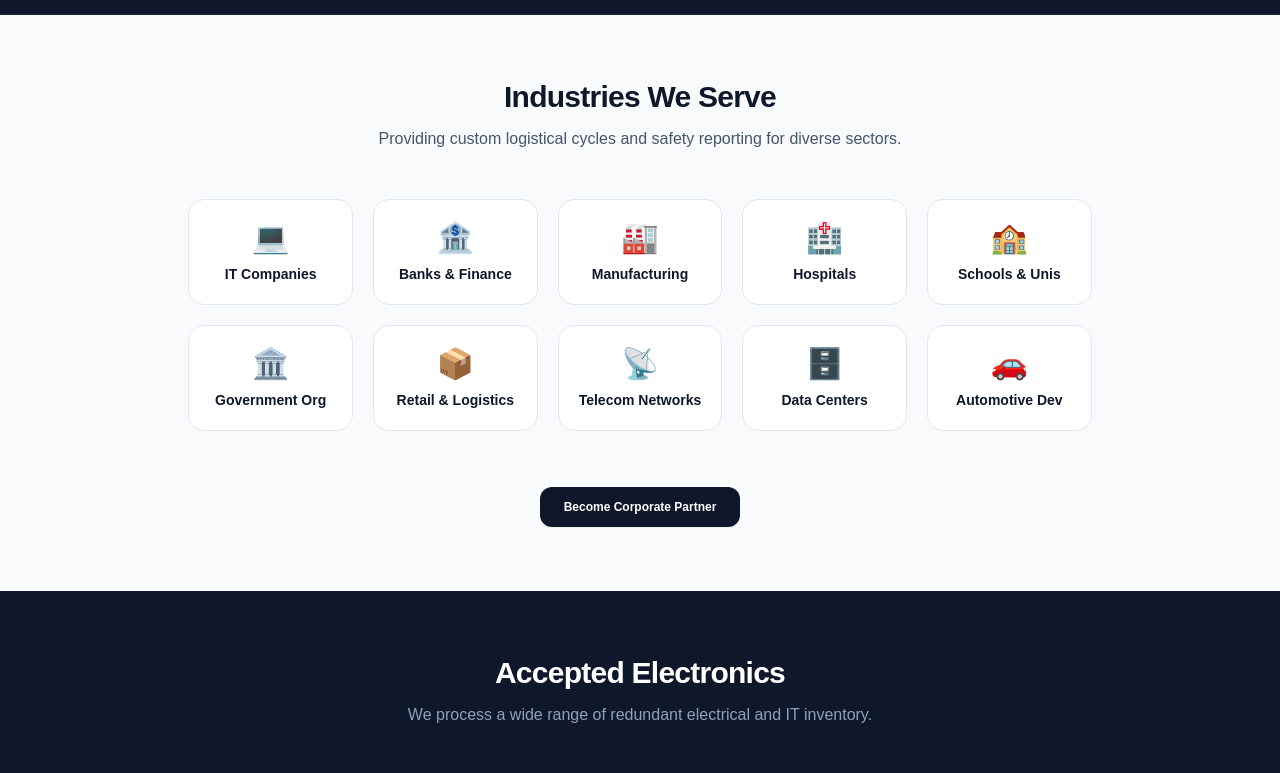
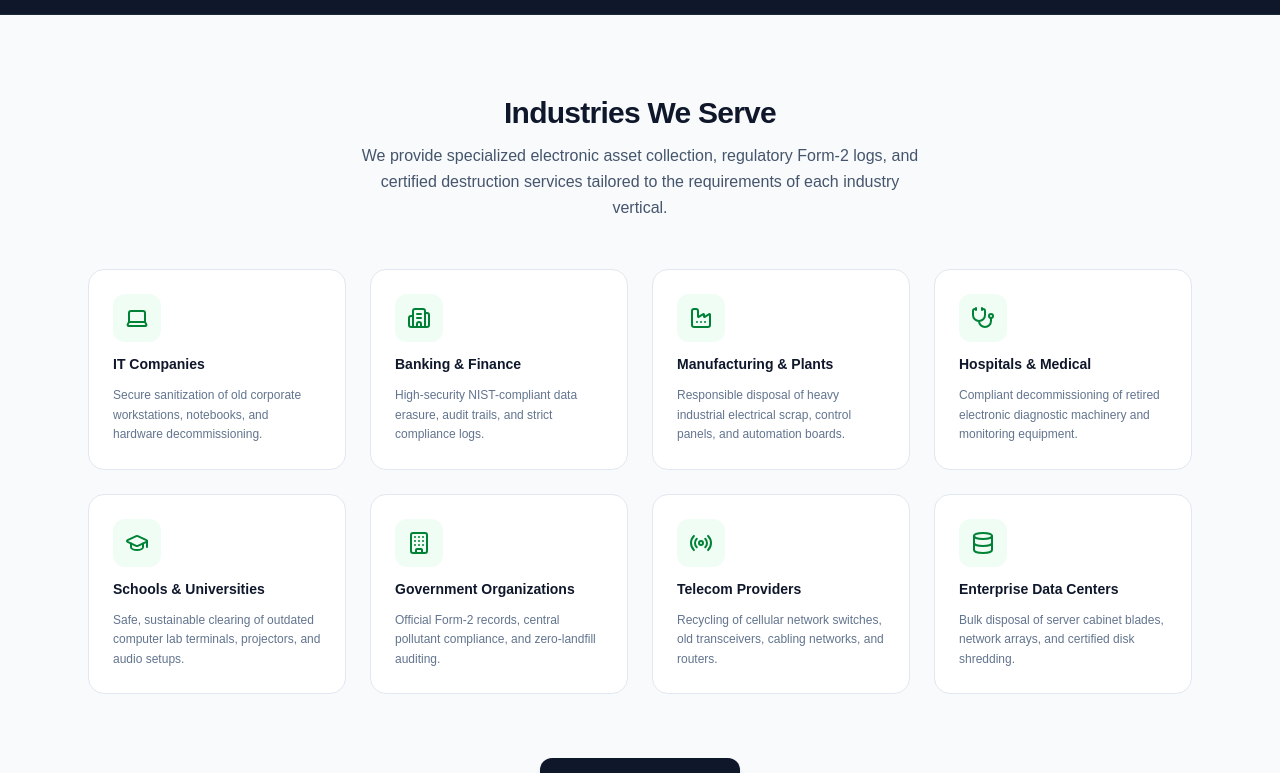
Before and after one commit to Tanish-boop/RenewServ, a Next.js app: page /e-waste in a window 1280 px wide. Shown: the part 1960-2733 px from the top of the page. Built offline with nearby package versions, Linux system fonts and the light colour scheme; no server answers.

Commit message:
design: refine E-Waste sections and update support number to 9765539107 across platforms

```diff
--- a/src/app/admin/page.tsx
+++ b/src/app/admin/page.tsx
@@ -2156,7 +2156,7 @@
                         value={newTechPhone}
                         onChange={(e) => setNewTechPhone(e.target.value)}
                         className="w-full px-3 py-2 bg-slate-900 border border-slate-800 rounded text-sm focus:outline-none focus:border-amber-500"
-                        placeholder="9876543210"
+                        placeholder="9765539107"
                       />
                     </div>
                     <div>
--- a/src/app/api/admin/settings/route.ts
+++ b/src/app/api/admin/settings/route.ts
@@ -9,7 +9,7 @@
 const DEFAULT_SETTINGS = {
   companyName: 'RenewServ Solar Solutions',
   gstNumber: '27AAAAA1111A1Z1',
-  supportPhone: '+91 9657331331',
+  supportPhone: '+91 9765539107',
   supportEmail: 'support@renewserv.com',
   companyAddress: '123 Solar Street, Shivaji Nagar, Pune, MH, 411005',
   razorpayKeyId: 'rzp_test_mockKeyId12345',
@@ -18,7 +18,7 @@
   smtpPort: '587',
   smtpUser: 'operator@renewserv.com',
   smtpPass: 'mockSmtpPassword123',
-  whatsappNumber: '+91 9657331331',
+  whatsappNumber: '+91 9765539107',
   whatsappApiKey: 'mock_wa_api_key_xyz',
   googleMapsApiKey: 'mock_google_maps_api_key',
   businessHours: '09:00 AM - 06:00 PM',
--- a/src/app/area/[slug]/page.tsx
+++ b/src/app/area/[slug]/page.tsx
@@ -131,7 +131,7 @@
     "image": `${baseUrl}/icon.png`,
     "@id": `${baseUrl}/area/${slug}#localbusiness`,
     "url": `${baseUrl}/area/${slug}`,
-    "telephone": "+919876543210",
+    "telephone": "+919765539107",
     "priceRange": "₹₹",
     "address": {
       "@type": "PostalAddress",
--- a/src/app/e-waste/page.tsx
+++ b/src/app/e-waste/page.tsx
@@ -30,7 +30,25 @@
   Award,
   Users,
   BarChart3,
-  HardDrive
+  HardDrive,
+  Laptop,
+  Cpu,
+  Server,
+  Tv,
+  Printer,
+  Battery,
+  Smartphone,
+  Network,
+  Database,
+  Building2,
+  Factory,
+  Stethoscope,
+  GraduationCap,
+  ShoppingBag,
+  Radio,
+  Car,
+  Settings,
+  ShieldAlert
 } from 'lucide-react';
 
 export default function EWastePage() {
@@ -132,9 +150,9 @@
   // Simulate file upload
   const handleSimulatedUpload = () => {
     const mockFiles = [
-      'https://res.cloudinary.com/demo/image/upload/v1620000000/ewaste_server.jpg',
-      'https://res.cloudinary.com/demo/image/upload/v1620000000/ewaste_pc.jpg',
-      'https://res.cloudinary.com/demo/image/upload/v1620000000/ewaste_bulk.jpg'
+      'https://images.unsplash.com/photo-1558494949-ef010cbdcc31?auto=format&fit=crop&w=600&q=80',
+      'https://images.unsplash.com/photo-1531403009284-440f080d1e12?auto=format&fit=crop&w=600&q=80',
+      'https://images.unsplash.com/photo-1591405351990-4726e331f141?auto=format&fit=crop&w=600&q=80'
     ];
     const nextImage = mockFiles[Math.min(uploadedImages.length, mockFiles.length - 1)];
     const uniqueImg = `${nextImage}?rand=${Math.floor(Math.random() * 1000)}`;
@@ -228,7 +246,7 @@
                 'logo': 'https://www.renewserv.com/logo.png',
                 'contactPoint': {
                   '@type': 'ContactPoint',
-                  'telephone': '+91-9876543210',
+                  'telephone': '+91-9765539107',
                   'contactType': 'customer service',
                   'areaServed': 'IN',
                   'availableLanguage': ['en', 'hi', 'mr']
@@ -351,7 +369,7 @@
         {/* Background Image / Pattern */}
         <div className="absolute inset-0 bg-gradient-to-r from-slate-950/95 via-slate-900/80 to-slate-900/40 z-10" />
         <div className="absolute inset-0 bg-[radial-gradient(circle_at_bottom_left,rgba(34,197,94,0.1),transparent_40%)]" />
-        <div className="absolute inset-0 bg-[url('/e_waste_hero_bg.png')] bg-cover bg-center mix-blend-overlay opacity-25" />
+        <div className="absolute inset-0 bg-[url('https://images.unsplash.com/photo-1611284446314-60a58ac0deb9?auto=format&fit=crop&w=1920&q=80')] bg-cover bg-center mix-blend-overlay opacity-30" />
 
         <div className="relative z-20 max-w-6xl mx-auto px-4 sm:px-6 py-20 flex flex-col md:flex-row items-center gap-12">
           <div className="flex-1 space-y-6 text-center md:text-left">
@@ -552,38 +570,76 @@
       </section>
 
       {/* Industries We Serve */}
-      <section id="industries" className="px-4 sm:px-6 py-16 max-w-6xl mx-auto space-y-12">
+      <section id="industries" className="px-4 sm:px-6 py-20 max-w-6xl mx-auto space-y-12">
         <div className="text-center space-y-3">
-          <h2 className="text-2xl sm:text-3xl font-extrabold text-slate-900 tracking-tight">Industries We Serve</h2>
-          <p className="text-slate-600 text-sm sm:text-base max-w-xl mx-auto">
-            Providing custom logistical cycles and safety reporting for diverse sectors.
+          <h2 className="text-3xl font-extrabold text-slate-900 tracking-tight">Industries We Serve</h2>
+          <p className="text-slate-600 text-sm sm:text-base max-w-xl mx-auto leading-relaxed">
+            We provide specialized electronic asset collection, regulatory Form-2 logs, and certified destruction services tailored to the requirements of each industry vertical.
           </p>
         </div>
 
-        <div className="grid grid-cols-2 md:grid-cols-5 gap-5">
+        <div className="grid grid-cols-1 sm:grid-cols-2 lg:grid-cols-4 gap-6">
           {[
-            { name: 'IT Companies', icon: '💻' },
-            { name: 'Banks &amp; Finance', icon: '🏦' },
-            { name: 'Manufacturing', icon: '🏭' },
-            { name: 'Hospitals', icon: '🏥' },
-            { name: 'Schools &amp; Unis', icon: '🏫' },
-            { name: 'Government Org', icon: '🏛️' },
-            { name: 'Retail &amp; Logistics', icon: '📦' },
-            { name: 'Telecom Networks', icon: '📡' },
-            { name: 'Data Centers', icon: '🗄️' },
-            { name: 'Automotive Dev', icon: '🚗' }
-          ].map((ind, idx) => (
-            <div key={idx} className="p-5 bg-white border border-slate-200 rounded-2xl text-center space-y-2 hover:border-green-500 hover:shadow-xs transition-all">
-              <span className="text-3xl block">{ind.icon}</span>
-              <h4 className="font-bold text-xs sm:text-sm text-slate-900" dangerouslySetInnerHTML={{ __html: ind.name }} />
+            {
+              name: 'IT Companies',
+              desc: 'Secure sanitization of old corporate workstations, notebooks, and hardware decommissioning.',
+              icon: Laptop
+            },
+            {
+              name: 'Banking & Finance',
+              desc: 'High-security NIST-compliant data erasure, audit trails, and strict compliance logs.',
+              icon: Building2
+            },
+            {
+              name: 'Manufacturing & Plants',
+              desc: 'Responsible disposal of heavy industrial electrical scrap, control panels, and automation boards.',
+              icon: Factory
+            },
+            {
+              name: 'Hospitals & Medical',
+              desc: 'Compliant decommissioning of retired electronic diagnostic machinery and monitoring equipment.',
+              icon: Stethoscope
+            },
+            {
+              name: 'Schools & Universities',
+              desc: 'Safe, sustainable clearing of outdated computer lab terminals, projectors, and audio setups.',
+              icon: GraduationCap
+            },
+            {
+              name: 'Government Organizations',
+              desc: 'Official Form-2 records, central pollutant compliance, and zero-landfill auditing.',
+              icon: Building
+            },
+            {
+              name: 'Telecom Providers',
+              desc: 'Recycling of cellular network switches, old transceivers, cabling networks, and routers.',
+              icon: Radio
+            },
+            {
+              name: 'Enterprise Data Centers',
+              desc: 'Bulk disposal of server cabinet blades, network arrays, and certified disk shredding.',
+              icon: Database
+            }
+          ].map((ind, idx) => {
+            const IconComponent = ind.icon;
+            return (
+              <div key={idx} className="p-6 bg-white border border-slate-200 rounded-2xl space-y-4 hover:border-green-600 hover:shadow-md transition-all flex flex-col justify-between">
+                <div className="space-y-3">
+                  <div className="p-3 bg-green-50 text-green-700 rounded-xl w-fit">
+                    <IconComponent className="w-6 h-6" />
                   </div>
-          ))}
+                  <h4 className="font-extrabold text-sm text-slate-900">{ind.name}</h4>
+                  <p className="text-slate-500 text-xs leading-relaxed">{ind.desc}</p>
+                </div>
+              </div>
+            );
+          })}
         </div>
 
-        <div className="text-center pt-2">
+        <div className="text-center pt-4">
           <button
             onClick={() => { scrollToForm(); trackCTA('Industries_Corporate_Partner'); }}
-            className="px-6 py-3 bg-slate-900 hover:bg-slate-800 text-white font-extrabold text-xs rounded-xl shadow-xs transition-all cursor-pointer"
+            className="px-6 py-3.5 bg-slate-900 hover:bg-slate-800 text-white font-extrabold text-xs rounded-xl shadow-md transition-all cursor-pointer"
           >
             Become Corporate Partner
           </button>
@@ -591,89 +647,153 @@
       </section>
 
       {/* Accepted Items Grid */}
-      <section className="px-4 sm:px-6 py-16 bg-slate-900 text-white border-b border-slate-800">
+      <section className="px-4 sm:px-6 py-20 bg-slate-950 text-white border-b border-slate-900">
         <div className="max-w-6xl mx-auto space-y-12">
           <div className="text-center space-y-3">
-            <h2 className="text-2xl sm:text-3xl font-extrabold tracking-tight">Accepted Electronics</h2>
-            <p className="text-slate-400 text-sm sm:text-base max-w-xl mx-auto">
-              We process a wide range of redundant electrical and IT inventory.
+            <h2 className="text-3xl font-extrabold tracking-tight">Accepted Electronics</h2>
+            <p className="text-slate-400 text-sm sm:text-base max-w-xl mx-auto leading-relaxed">
+              We collect and process a wide range of redundant enterprise technology assets, networking infrastructure, and clinical electrical hardware.
             </p>
           </div>
 
-          <div className="grid grid-cols-2 sm:grid-cols-4 lg:grid-cols-8 gap-4">
+          <div className="grid grid-cols-2 md:grid-cols-4 lg:grid-cols-6 gap-5">
             {[
-              { item: 'Laptops', icon: '💻' },
-              { item: 'Desktops', icon: '🖥️' },
-              { item: 'CPUs', icon: '🔌' },
-              { item: 'Monitors', icon: '📺' },
-              { item: 'Printers', icon: '🖨️' },
-              { item: 'Servers', icon: '🗄️' },
-              { item: 'UPS System', icon: '🔋' },
-              { item: 'Batteries', icon: '🔋' },
-              { item: 'Hard Disks', icon: '💾' },
-              { item: 'SSDs', icon: '💾' },
-              { item: 'Motherboards', icon: '🎛️' },
-              { item: 'Routers', icon: '📶' },
-              { item: 'Switches', icon: '🔌' },
-              { item: 'Networking', icon: '🌐' },
-              { item: 'Industrial Gear', icon: '⚙️' },
-              { item: 'Medical Tech', icon: '🩺' }
-            ].map((itm, idx) => (
-              <div key={idx} className="p-4 bg-slate-800 border border-slate-700 rounded-xl text-center space-y-1">
-                <span className="text-xl block">{itm.icon}</span>
-                <span className="block text-xs font-bold text-slate-300">{itm.item}</span>
+              { item: 'Laptops & PCs', desc: 'Workstations, Notebooks', icon: Laptop },
+              { item: 'Enterprise Servers', desc: 'Blade Cabinets, Racks', icon: Server },
+              { item: 'CPUs & Processors', desc: 'Silicon Boards, Motherboards', icon: Cpu },
+              { item: 'Storage Systems', desc: 'Hard Drives, SAN, SSDs', icon: HardDrive },
+              { item: 'Office Electronics', desc: 'Monitors, Printers, Scanners', icon: Tv },
+              { item: 'UPS & Power Banks', desc: 'Lead Acid Batteries', icon: Battery },
+              { item: 'Network Hardware', desc: 'Switches, Routers, Hubs', icon: Network },
+              { item: 'Telecom Gear', desc: 'Transceivers, Fiber Lines', icon: Radio },
+              { item: 'Industrial Controllers', desc: 'PLC Systems, Control Boards', icon: Settings },
+              { item: 'Medical Equipment', desc: 'Lab Devices, Monitors', icon: Activity },
+              { item: 'Mobile Systems', desc: 'Smartphones, Tablets', icon: Smartphone },
+              { item: 'Datastore Modules', desc: 'Backup Arrays, Tape Vaults', icon: Database }
+            ].map((itm, idx) => {
+              const IconComp = itm.icon;
+              return (
+                <div key={idx} className="p-5 bg-slate-900 border border-slate-800 rounded-2xl text-center space-y-3 hover:border-green-500/50 hover:bg-slate-900/80 transition duration-300">
+                  <div className="mx-auto w-11 h-11 bg-slate-800 rounded-xl flex items-center justify-center text-green-400">
+                    <IconComp className="w-5 h-5" />
                   </div>
-            ))}
+                  <div className="space-y-1">
+                    <span className="block text-sm font-extrabold text-white">{itm.item}</span>
+                    <span className="block text-[10px] text-slate-500 font-medium">{itm.desc}</span>
+                  </div>
+                </div>
+              );
+            })}
           </div>
 
-          <div className="text-center pt-2">
+          <div className="text-center pt-4">
             <button
               onClick={() => { scrollToForm(); trackCTA('Accepted_Download_Brochure'); }}
-              className="px-6 py-2.5 rounded-lg bg-green-500 hover:bg-green-600 text-slate-950 font-extrabold text-xs transition-all shadow-sm cursor-pointer"
+              className="px-6 py-3 rounded-xl bg-green-500 hover:bg-green-600 text-slate-950 font-extrabold text-xs transition-all shadow-md cursor-pointer"
             >
-              Download Accepted Items List PDF
+              Download Full Inventory Catalog PDF
             </button>
           </div>
         </div>
       </section>
 
       {/* Recycling Process Infographic */}
-      <section className="px-4 sm:px-6 py-16 max-w-6xl mx-auto space-y-12">
+      <section className="px-4 sm:px-6 py-20 bg-white">
+        <div className="max-w-6xl mx-auto space-y-16">
           <div className="text-center space-y-3">
-          <h2 className="text-2xl sm:text-3xl font-extrabold text-slate-900 tracking-tight">Our Recycling Process Timeline</h2>
-          <p className="text-slate-600 text-sm sm:text-base max-w-xl mx-auto">
-            From pickup inquiry to certificate dispatch — 12 structured steps.
+            <h2 className="text-3xl font-extrabold text-slate-900 tracking-tight">Our Recycling Process Timeline</h2>
+            <p className="text-slate-600 text-sm sm:text-base max-w-xl mx-auto leading-relaxed">
+              We manage a transparent, fully tracked chain of custody from initial corporate booking to final compliance certification.
             </p>
           </div>
 
-        <div className="grid grid-cols-1 sm:grid-cols-2 lg:grid-cols-4 gap-6 relative">
+          <div className="grid grid-cols-1 lg:grid-cols-3 gap-8">
+
+            {/* Phase 1: Intake & Logistics */}
+            <div className="space-y-6 relative">
+              <div className="p-3.5 bg-green-50 border border-green-200 rounded-xl text-center">
+                <span className="text-xs uppercase font-extrabold tracking-wider text-green-800">Phase 1: Scheduling & Intake</span>
+              </div>
+              <div className="space-y-4 pl-4 border-l-2 border-green-100 relative">
                 {[
-            { step: '1', title: 'Request Pickup', desc: 'Log on portal and request' },
-            { step: '2', title: 'Consultation', desc: 'Free audits & site survey' },
-            { step: '3', title: 'Quotation', desc: 'Commercial asset appraisal' },
-            { step: '4', title: 'Pickup Scheduled', desc: 'Secure dispatch lock-in' },
-            { step: '5', title: 'Collection', desc: 'Physical load & checklist' },
-            { step: '6', title: 'Transportation', desc: 'GPS tracked vehicles' },
-            { step: '7', title: 'Sorting', desc: 'Categorizing component types' },
-            { step: '8', title: 'Data Destruction', desc: 'Degaussing & NIST wiping' },
-            { step: '9', title: 'Recycling', desc: 'Authorized zero-landfill prep' },
-            { step: '10', title: 'Material Recovery', desc: 'Precious metal extractions' },
-            { step: '11', title: 'Compliance Cert', desc: 'Form-2 and Green dispatch' },
-            { step: '12', title: 'Long-term Partnership', desc: 'Recurring yearly contracts' }
-          ].map((st, idx) => (
-            <div key={idx} className="relative p-5 bg-white border border-slate-200 rounded-2xl hover:border-green-500/60 shadow-xs group transition-all duration-300">
+                  { step: '1', title: 'Request Pickup', desc: 'Log on to the digital portal or call support to submit inventory manifests.', icon: FileCheck },
+                  { step: '2', title: 'Audits & Consultation', desc: 'Free regulatory compliance survey and inventory valuation.', icon: Users },
+                  { step: '3', title: 'Commercial Valuation', desc: 'Transparent asset appraisal matching circular commodity rates.', icon: FileText },
+                  { step: '4', title: 'Scheduling & Dispatch', desc: 'Secure transit vehicle lock-in and arrival date scheduling.', icon: Calendar }
+                ].map((st, idx) => {
+                  return (
+                    <div key={idx} className="relative bg-slate-50 border border-slate-200 p-5 rounded-2xl hover:border-green-600 hover:bg-white transition duration-300">
+                      <div className="absolute -left-[27px] top-6 w-3.5 h-3.5 rounded-full bg-green-500 border-4 border-white shadow-sm" />
                       <div className="flex items-center gap-3 mb-2">
-                <span className="w-8 h-8 rounded-full bg-green-50 text-green-700 border border-green-100 font-extrabold flex items-center justify-center text-xs group-hover:bg-green-500 group-hover:text-white transition-colors duration-300">
+                        <div className="w-8 h-8 rounded-lg bg-green-100 text-green-700 flex items-center justify-center font-bold text-xs">
                           {st.step}
-                </span>
+                        </div>
                         <h4 className="font-extrabold text-slate-900 text-sm">{st.title}</h4>
                       </div>
-              <p className="text-slate-500 text-xs">{st.desc}</p>
-              {idx < 11 && (
-                <div className="hidden lg:block absolute top-1/2 -right-3 w-6 h-[1.5px] bg-slate-200 pointer-events-none group-hover:bg-green-400 transition-colors z-10" />
-              )}
+                      <p className="text-slate-500 text-xs leading-relaxed">{st.desc}</p>
                     </div>
-          ))}
+                  );
+                })}
+              </div>
+            </div>
+
+            {/* Phase 2: Processing & Data Security */}
+            <div className="space-y-6">
+              <div className="p-3.5 bg-slate-900 text-white rounded-xl text-center">
+                <span className="text-xs uppercase font-extrabold tracking-wider text-slate-350">Phase 2: Secure Processing</span>
+              </div>
+              <div className="space-y-4 pl-4 border-l-2 border-slate-200 relative">
+                {[
+                  { step: '5', title: 'Physical Collection', desc: 'Physical load verify matching inventory checklist at your facility.', icon: Upload },
+                  { step: '6', title: 'GPS Tracked Transit', desc: 'Materials are transported in locked containers with live tracking.', icon: MapPin },
+                  { step: '7', title: 'Logistics Sorting', desc: 'Sorting materials by element type and precious metal grades.', icon: Activity },
+                  { step: '8', title: 'Certified Data Wiping', desc: 'NIST SP 800-88 compliant degaussing or physical shredding.', icon: Lock }
+                ].map((st, idx) => {
+                  return (
+                    <div key={idx} className="relative bg-slate-50 border border-slate-200 p-5 rounded-2xl hover:border-green-600 hover:bg-white transition duration-300">
+                      <div className="absolute -left-[27px] top-6 w-3.5 h-3.5 rounded-full bg-slate-700 border-4 border-white shadow-sm" />
+                      <div className="flex items-center gap-3 mb-2">
+                        <div className="w-8 h-8 rounded-lg bg-slate-800 text-slate-300 flex items-center justify-center font-bold text-xs">
+                          {st.step}
+                        </div>
+                        <h4 className="font-extrabold text-slate-900 text-sm">{st.title}</h4>
+                      </div>
+                      <p className="text-slate-500 text-xs leading-relaxed">{st.desc}</p>
+                    </div>
+                  );
+                })}
+              </div>
+            </div>
+
+            {/* Phase 3: Compliance & Recovery */}
+            <div className="space-y-6">
+              <div className="p-3.5 bg-green-900 text-white rounded-xl text-center">
+                <span className="text-xs uppercase font-extrabold tracking-wider text-green-300">Phase 3: Material Recycling</span>
+              </div>
+              <div className="space-y-4 pl-4 border-l-2 border-green-800 relative">
+                {[
+                  { step: '9', title: 'Eco-Friendly Refining', desc: 'Disassembling parts for pollution-free material recovery.', icon: RefreshCw },
+                  { step: '10', title: 'Circular Commodity Recovery', desc: 'Precious metal extraction and channeling back to factories.', icon: Award },
+                  { step: '11', title: 'Compliance Green Certs', desc: 'Issuance of MPCB/CPCB Form-2 and ecological certificates.', icon: ShieldCheck },
+                  { step: '12', title: 'Enterprise SLA Lock-In', desc: 'Annual agreements to secure ongoing corporate waste audits.', icon: CheckCircle }
+                ].map((st, idx) => {
+                  return (
+                    <div key={idx} className="relative bg-slate-50 border border-slate-200 p-5 rounded-2xl hover:border-green-600 hover:bg-white transition duration-300">
+                      <div className="absolute -left-[27px] top-6 w-3.5 h-3.5 rounded-full bg-green-800 border-4 border-white shadow-sm" />
+                      <div className="flex items-center gap-3 mb-2">
+                        <div className="w-8 h-8 rounded-lg bg-green-950 text-green-400 flex items-center justify-center font-bold text-xs">
+                          {st.step}
+                        </div>
+                        <h4 className="font-extrabold text-slate-900 text-sm">{st.title}</h4>
+                      </div>
+                      <p className="text-slate-500 text-xs leading-relaxed">{st.desc}</p>
+                    </div>
+                  );
+                })}
+              </div>
+            </div>
+
+          </div>
         </div>
       </section>
 
@@ -927,7 +1047,7 @@
                         <Phone className="absolute left-3 top-3 w-4 h-4 text-slate-400" />
                         <input
                           type="tel"
-                          placeholder="e.g. 9876543210"
+                          placeholder="e.g. 9765539107"
                           required
                           value={phone}
                           onChange={(e) => setPhone(e.target.value)}
@@ -1303,7 +1423,7 @@
       {/* Floating Book Pickup Widget (Bottom-Right) */}
       <div className="fixed bottom-6 right-6 z-40 flex flex-col gap-2">
         <a
-          href="https://wa.me/919876543210"
+          href="https://wa.me/919765539107"
           target="_blank"
           rel="noopener noreferrer"
           onClick={() => trackCTA('Floating_WhatsApp')}
--- a/src/app/page.tsx
+++ b/src/app/page.tsx
@@ -1243,7 +1243,7 @@
                           <Mail className="absolute left-3 top-3.5 w-4 h-4 text-slate-400" />
                           <input
                             type="text"
-                            placeholder={authTab === 'login' ? "john@example.com or 9876543210" : "john@example.com"}
+                            placeholder={authTab === 'login' ? "john@example.com or 9765539107" : "john@example.com"}
                             required
                             value={email}
                             onChange={(e) => setEmail(e.target.value)}
@@ -1259,7 +1259,7 @@
                             <Phone className="absolute left-3 top-3.5 w-4 h-4 text-slate-400" />
                             <input
                               type="tel"
-                              placeholder="9876543210"
+                              placeholder="9765539107"
                               required
                               value={phone}
                               onChange={(e) => setPhone(e.target.value)}
```
Also changed, not shown: src/app/dashboard/page.tsx (+5 -5 lines). Lines whose indentation alone changed are shown as unchanged.
